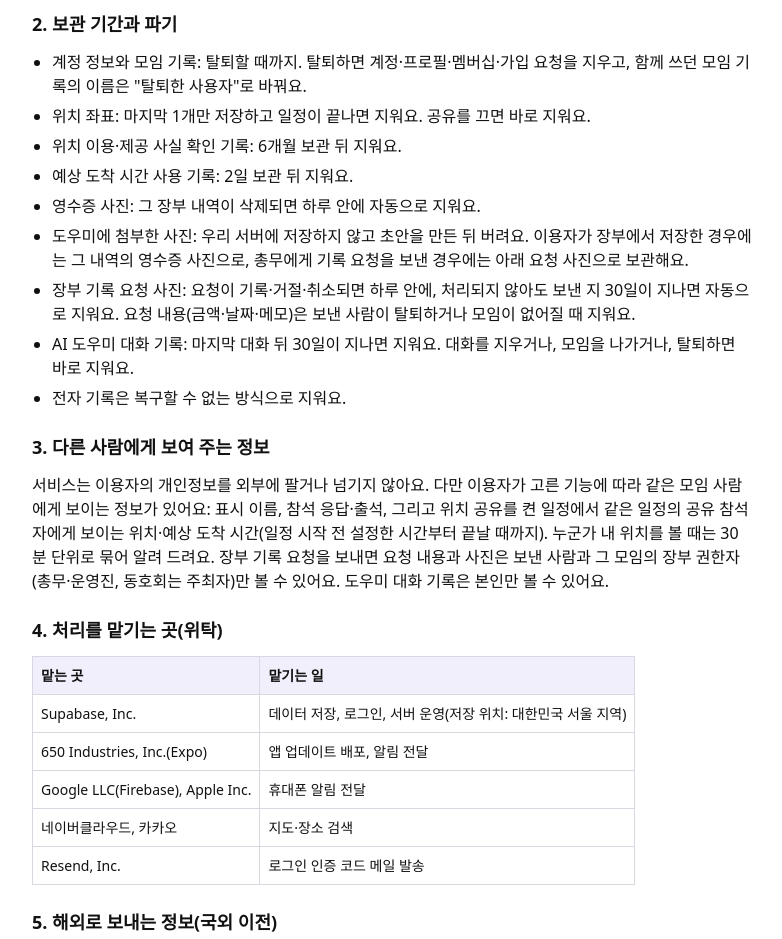
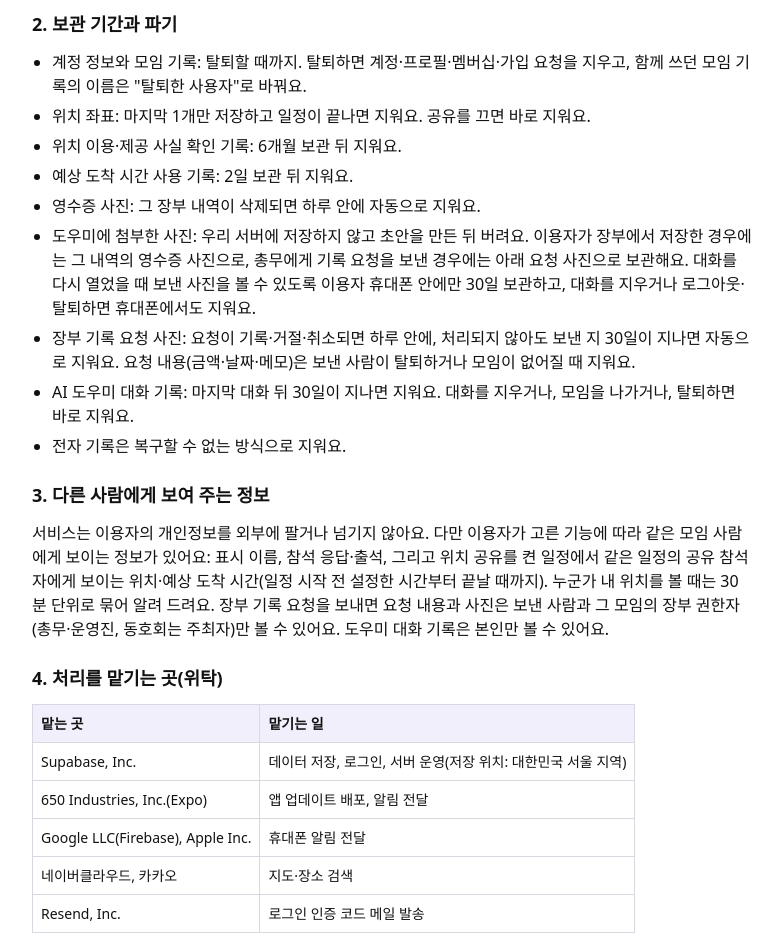
Before and after one commit to nValco/moim-invite, a plain HTML site: page privacy.html in a window 1280 px wide. Shown: the part 915-1854 px from the top of the page, without its empty margins (248-1030 px from the left). Drawn offline with Linux system fonts and the light colour scheme.

Commit message:
privacy: 도우미 사진 휴대폰 30일 보관 추가 (moim-app 508fbf9)

```diff
--- a/privacy.html
+++ b/privacy.html
@@ -47,7 +47,7 @@ Resend: https://resend.com/security
 <li>위치 이용·제공 사실 확인 기록: 6개월 보관 뒤 지워요.</li>
 <li>예상 도착 시간 사용 기록: 2일 보관 뒤 지워요.</li>
 <li>영수증 사진: 그 장부 내역이 삭제되면 하루 안에 자동으로 지워요.</li>
-<li>도우미에 첨부한 사진: 우리 서버에 저장하지 않고 초안을 만든 뒤 버려요. 이용자가 장부에서 저장한 경우에는 그 내역의 영수증 사진으로, 총무에게 기록 요청을 보낸 경우에는 아래 요청 사진으로 보관해요.</li>
+<li>도우미에 첨부한 사진: 우리 서버에 저장하지 않고 초안을 만든 뒤 버려요. 이용자가 장부에서 저장한 경우에는 그 내역의 영수증 사진으로, 총무에게 기록 요청을 보낸 경우에는 아래 요청 사진으로 보관해요. 대화를 다시 열었을 때 보낸 사진을 볼 수 있도록 이용자 휴대폰 안에만 30일 보관하고, 대화를 지우거나 로그아웃·탈퇴하면 휴대폰에서도 지워요.</li>
 <li>장부 기록 요청 사진: 요청이 기록·거절·취소되면 하루 안에, 처리되지 않아도 보낸 지 30일이 지나면 자동으로 지워요. 요청 내용(금액·날짜·메모)은 보낸 사람이 탈퇴하거나 모임이 없어질 때 지워요.</li>
 <li>AI 도우미 대화 기록: 마지막 대화 뒤 30일이 지나면 지워요. 대화를 지우거나, 모임을 나가거나, 탈퇴하면 바로 지워요.</li>
 <li>전자 기록은 복구할 수 없는 방식으로 지워요.</li>
@@ -126,6 +126,7 @@ Resend: https://resend.com/security
 <h2>11. 바뀐 내용</h2>
 <ul>
 <li>2026년 12월 3일 시행: 장부 기록 요청(요청 내용·영수증 사진)과 AI 도우미 대화 기록의 수집 이유·보관 기간·볼 수 있는 사람을 1·2·3절에 추가했어요.</li>
+<li>2026년 11월 27일: 도우미에 보낸 사진을 이용자 휴대폰 안에만 30일 보관한다는 내용을 2절에 추가했어요(우리 서버에는 저장하지 않아요).</li>
 </ul>
 </section>
 </main>
```
